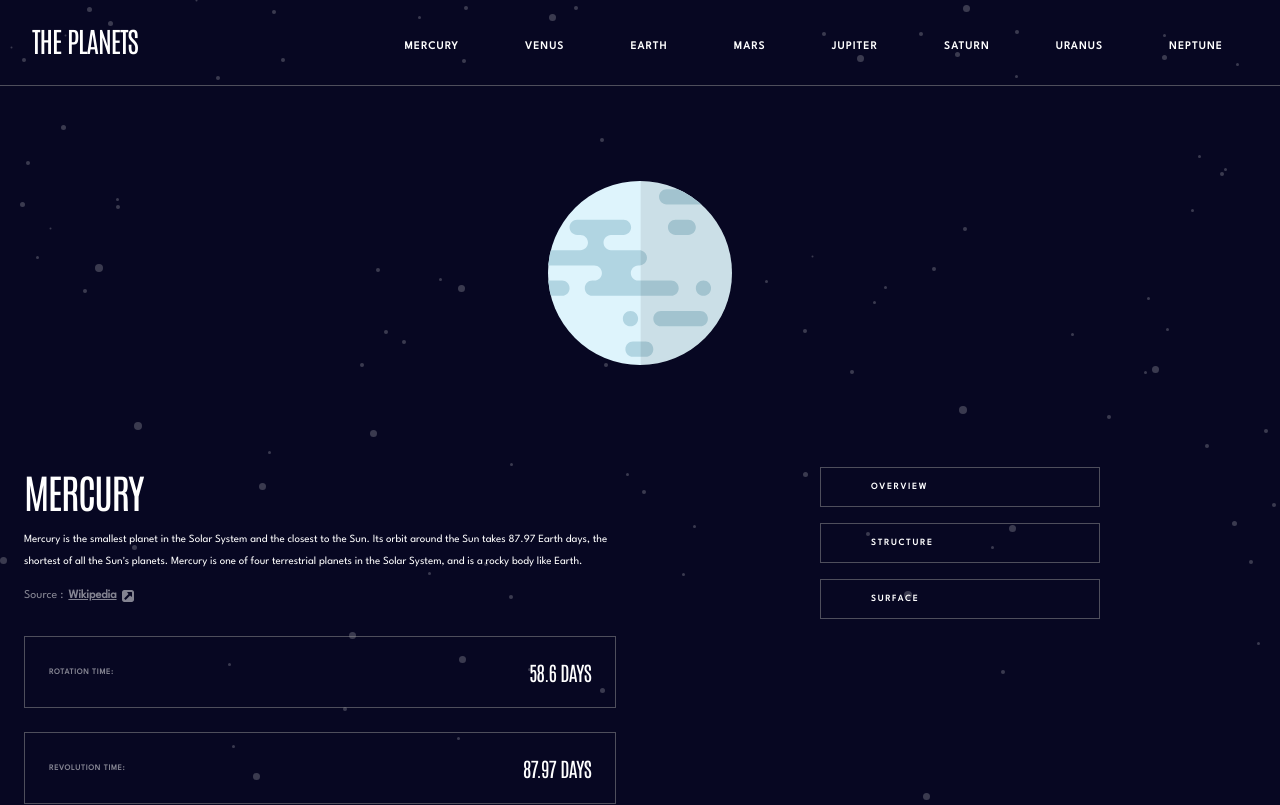
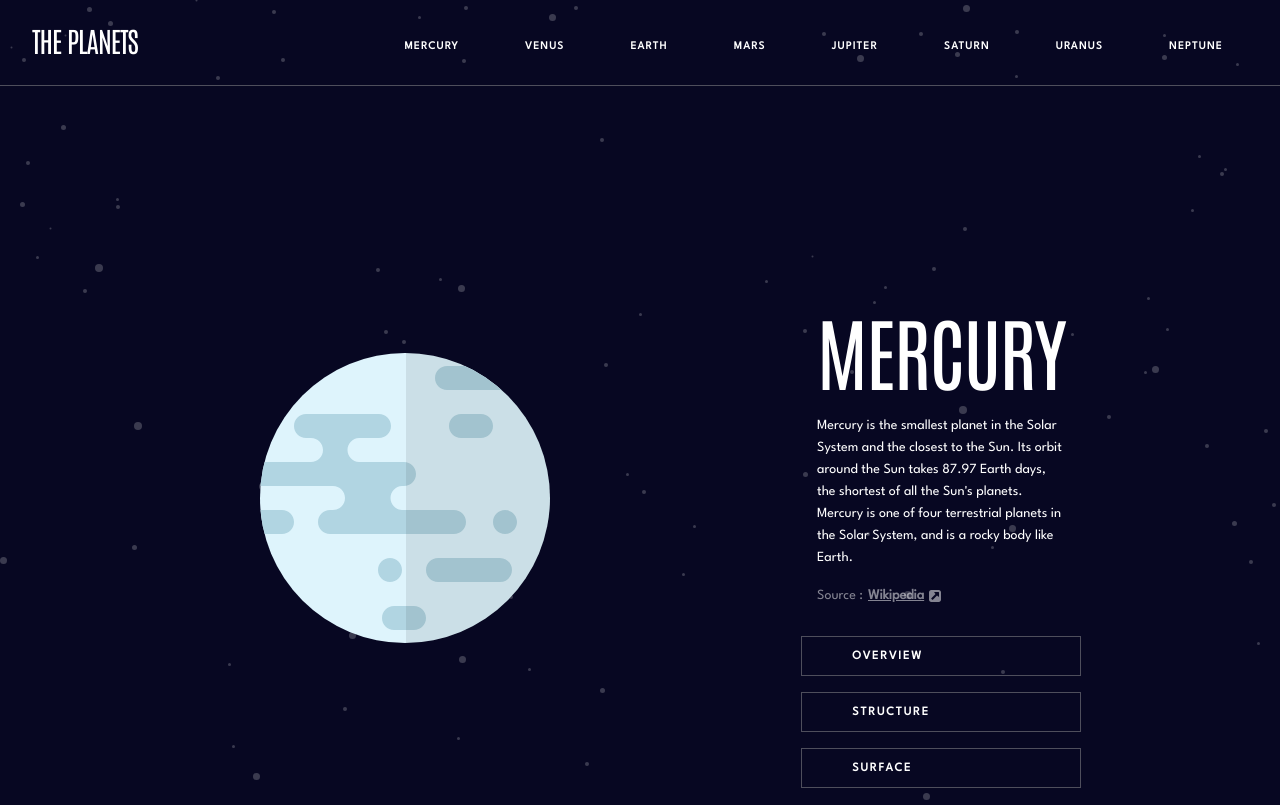
Before and after one commit to TomasScerbak/planets-fact-site-main, a React (Create React App) app: page / in a window 1280 px wide. Shown: the top 805 px of the page. Built offline with nearby package versions, Linux system fonts and the light colour scheme.

Commit message:
finilizing whole layout

```diff
--- a/src/Pages/Mercury.jsx
+++ b/src/Pages/Mercury.jsx
@@ -68,7 +68,7 @@ const Mercury = () => {
             {overview && (
               <>
                 <div className="planet-image">
-                  <img className="mercury" alt="planet" src={Planet} />
+                  <img className="planet" alt="planet" src={Planet} />
                 </div>
                 <div className="planet-info">
                   <h2>{PlanetData[0].name}</h2>
@@ -89,7 +89,7 @@ const Mercury = () => {
             {structure && (
               <>
                 <div className="planet-image">
-                  <img className="mercury" alt="planet" src={Internal} />
+                  <img className="planet" alt="planet" src={Internal} />
                 </div>
                 <div className="planet-info">
                   <h2>{PlanetData[0].name}</h2>
@@ -110,10 +110,10 @@ const Mercury = () => {
             {surface && (
               <>
                 <div className="planet-image">
-                  <div className="mercury-images">
-                    <img className="mercury" src={Planet} alt="planet" />
+                  <div className="planet-images">
+                    <img className="planet" src={Planet} alt="planet" />
                     <img
-                      className="mercury-adhoc"
+                      className="planet-adhoc"
                       alt="planet surface"
                       src={Geology}
                     />
@@ -135,6 +135,7 @@ const Mercury = () => {
                 </div>
               </>
             )}
+          </div>
           <div className="planet-data-wrapper">
             <div className="planet-data">
               <h2 className="text">Rotation time:</h2>
@@ -153,7 +154,6 @@ const Mercury = () => {
               <div className="data">{PlanetData[0].temperature}</div>
             </div>
           </div>
-          </div>
         </section>
       </main>
     </React.Fragment>
--- a/src/index.css
+++ b/src/index.css
@@ -67,7 +67,6 @@ h2 {
   font-family: var(--ff-antonio);
   font-weight: 400;
   font-size: 4rem;
-  line-height: 5.2rem;
   letter-spacing: -1.5px;
   text-transform: uppercase;
   color: var(--white);
@@ -105,9 +104,21 @@ p {
 
 /* Media Queries typography */
 @media screen and (min-width: 576px) {
+  h2 {
+    font-size: 4.8rem;
+  }
   h4 {
     font-size: 1.1rem;
     line-height: 0;
+  }
+}
+
+@media screen and (min-width: 990px) {
+  h2 {
+    font-size: 8rem;
+  }
+  p {
+    font-size: 1.4rem;
   }
 }
 
@@ -178,6 +189,12 @@ p {
   }
 }
 
+@media screen and (min-width: 990px) {
+  .btn {
+    font-size: 1.2rem;
+  }
+}
+
 /* Mercury */
 .planet-info {
   text-align: center;
@@ -188,21 +205,21 @@ p {
   text-align: center;
 }
 
-.mercury-images {
+.planet-images {
   position: relative;
   max-width: fit-content;
   margin: auto;
 }
 
-.mercury,
-.mercury-structure,
-.mercury-surface {
+.planet,
+.planet-structure,
+.planet-surface {
   width: 11rem;
   height: 11rem;
   margin: 9.5rem 13.2rem 9.8rem;
 }
 
-.mercury-adhoc {
+.planet-adhoc {
   width: 7rem;
   height: 7rem;
   position: absolute;
@@ -252,12 +269,12 @@ p {
     grid-row: 2;
   }
 
-  .mercury {
+  .planet {
     width: 18.4rem;
     height: 18.4rem;
   }
 
-  .mercury-adhoc {
+  .planet-adhoc {
     width: 10rem;
     height: 12rem;
     position: absolute;
@@ -265,7 +282,7 @@ p {
     left: 39.5%;
   }
 
-  .mercury-images {
+  .planet-images {
     max-width: fit-content;
   }
 
@@ -282,6 +299,52 @@ p {
 
   .source-wrapper {
     justify-content: flex-start;
+  }
+}
+
+@media screen and (min-width: 900px) {
+  .container {
+    max-width: 1024px;
+    margin: auto;
+  }
+  .planet-info {
+    grid-column: 2;
+    grid-row: 1;
+    margin: 21.2rem 13.5rem 2.8rem;
+  }
+  .planet-image {
+    grid-column: 1;
+    grid-row: 1 / 3;
+    margin: auto;
+  }
+
+  .planet,
+  .planet-structure,
+  .planet-surface {
+    margin: 20.5rem 13.2rem 9.8rem;
+  }
+
+  .planet-adhoc {
+    width: 16.3rem;
+    height: 19.9rem;
+    left: 35.5%;
+    bottom: -2rem;
+  }
+
+  .planet-buttons {
+    align-items: center;
+  }
+  .planet {
+    width: 29rem;
+    height: 29rem;
+  }
+
+  .source {
+    font-size: 1.4rem;
+  }
+
+  .source__link {
+    font-size: 1.4rem;
   }
 }
 
@@ -317,3 +380,44 @@ p {
   text-transform: uppercase;
   color: var(--white);
 }
+
+/* Media quaries for planet data */
+@media screen and (min-width: 576px) {
+  .planet-data-wrapper {
+    display: flex;
+    justify-content: space-between;
+    align-items: center;
+  }
+
+  .planet-data {
+    flex-direction: column;
+    align-items: flex-start;
+    padding: 1.6rem 6.9rem 1.9rem 1.5rem;
+    white-space: nowrap;
+  }
+
+  .data {
+    font-size: 2.4rem;
+    margin-top: 0.8rem;
+  }
+}
+
+@media screen and (min-width: 990px) {
+  .planet-data-wrapper {
+    margin-top: 8.7rem;
+  }
+}
+
+@media screen and (min-width: 990px) {
+  .planet-data-wrapper {
+    justify-content: center;
+  }
+
+  .planet-data {
+    margin-right: 3rem;
+  }
+
+  .data {
+    font-size: 4rem;
+  }
+}
```
Lines whose indentation alone changed are shown as unchanged.
